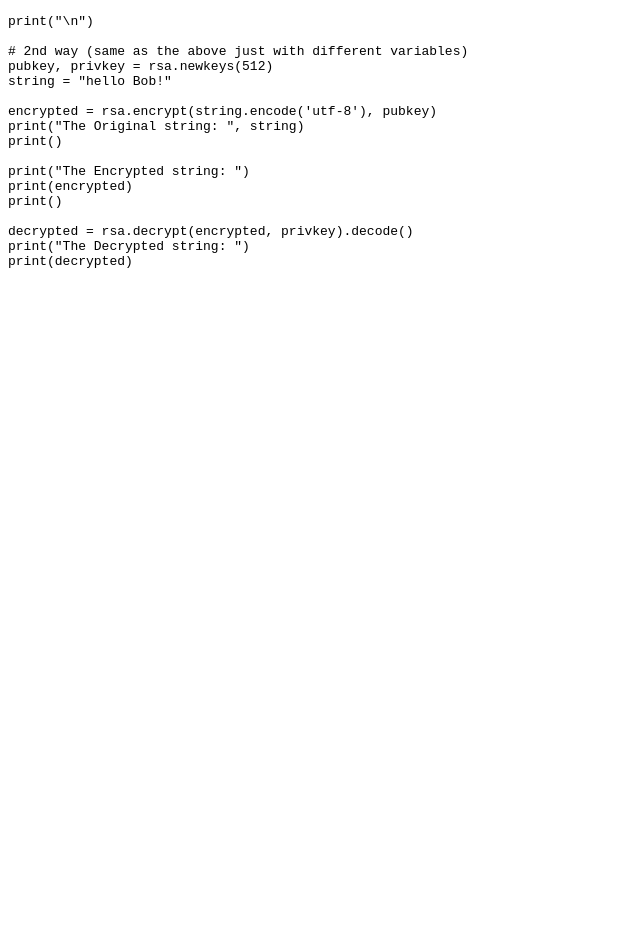
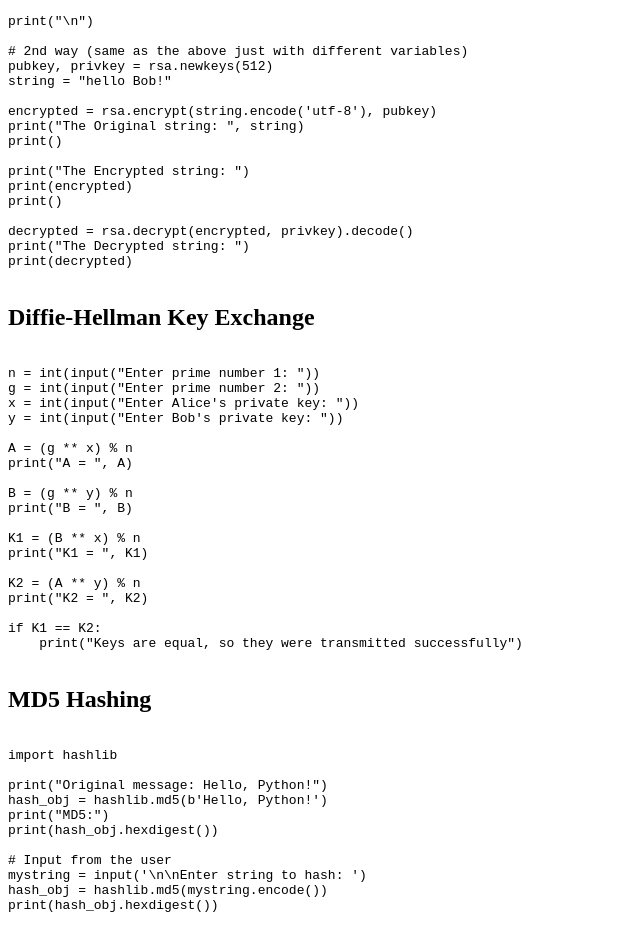
Before and after one commit to DomalSandeep/information, a plain HTML site: page index.html in a window 1280 px wide. Shown: the part 2022-2963 px from the top of the page, without its empty margins (0-640 px from the left). Before the commit the page ends 2319 px from the top, so only its background shows below. Drawn offline with Linux system fonts and the light colour scheme.

Commit message:
Update index.html

```diff
--- a/index.html
+++ b/index.html
@@ -150,6 +150,44 @@ print("The Decrypted string: ")
 print(decrypted)
     </code></pre>
 
+    <h2>Diffie-Hellman Key Exchange</h2>
+    <pre><code>
+n = int(input("Enter prime number 1: "))
+g = int(input("Enter prime number 2: "))
+x = int(input("Enter Alice's private key: "))
+y = int(input("Enter Bob's private key: "))
+
+A = (g ** x) % n
+print("A = ", A)
+
+B = (g ** y) % n
+print("B = ", B)
+
+K1 = (B ** x) % n
+print("K1 = ", K1)
+
+K2 = (A ** y) % n
+print("K2 = ", K2)
+
+if K1 == K2:
+    print("Keys are equal, so they were transmitted successfully")
+    </code></pre>
+
+    <h2>MD5 Hashing</h2>
+    <pre><code>
+import hashlib
+
+print("Original message: Hello, Python!")
+hash_obj = hashlib.md5(b'Hello, Python!')
+print("MD5:")
+print(hash_obj.hexdigest())
+
+# Input from the user
+mystring = input('\n\nEnter string to hash: ')
+hash_obj = hashlib.md5(mystring.encode())
+print(hash_obj.hexdigest())
+    </code></pre>
+
 
 </body>
 </html>
```
